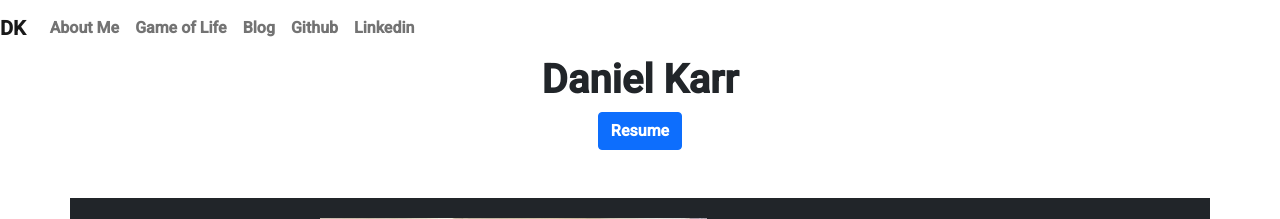
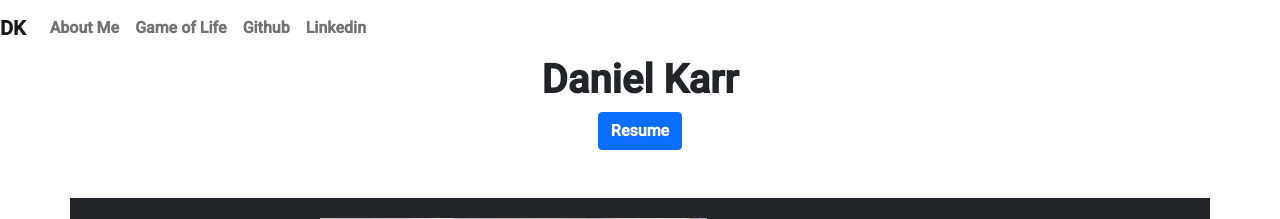
Before and after one commit to djkarr/django_project, a Django app: page / in a window 1280 px wide. Shown: the top 219 px of the page. Run offline with Django 3.2, Linux system fonts and the light colour scheme; parts of the project's set-up code (start-up, migrations or seed data) failed here and were passed over.

Commit message:
Removed Blog URL and link.

```diff
--- a/daniels_django_laboratory/urls.py
+++ b/daniels_django_laboratory/urls.py
@@ -25,7 +25,6 @@ urlpatterns = [
     path('admin/', admin.site.urls),
     path('', views.dashboard, name="dashboard"),
     path('gameoflife/', gol_views.game_of_life, name="gameoflife"),
-    path('blog/', blog_views.blog, name="blog"),
 ]
 
 urlpatterns += static(settings.MEDIA_URL, document_root=settings.MEDIA_ROOT)
--- a/dashboard/templates/dashboard/base.html
+++ b/dashboard/templates/dashboard/base.html
@@ -36,9 +36,6 @@
                     <a class="nav-link" href="{% url 'gameoflife' %}">Game of Life</a>
                 </li>
                 <li class="nav-item">
-                    <a class="nav-link" href="{% url 'blog' %}">Blog</a>
-                </li>
-                <li class="nav-item">
                     <a class="nav-link" href="https://github.com/djkarr" target="_blank" rel="noopener noreferrer">Github</a>
                 </li>
                 <li class="nav-item">
```
